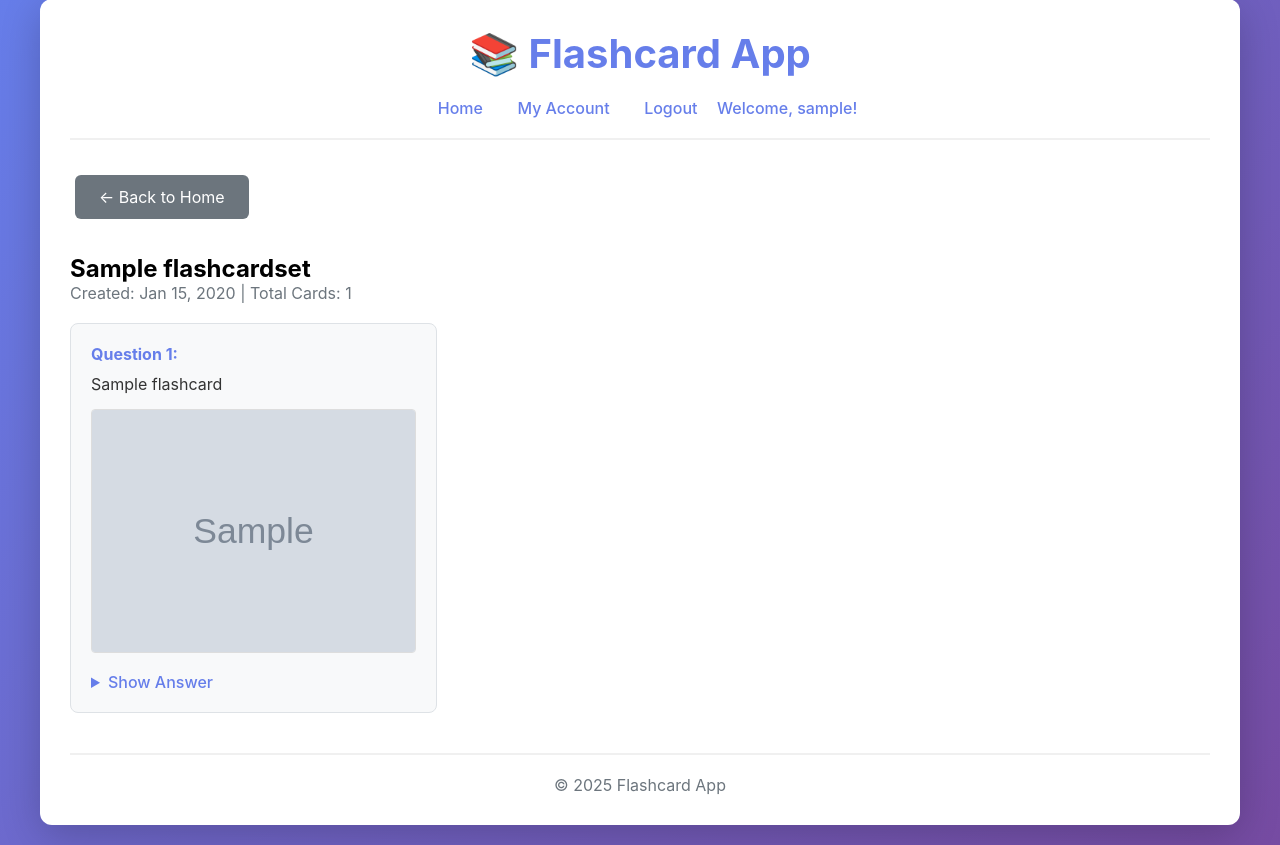
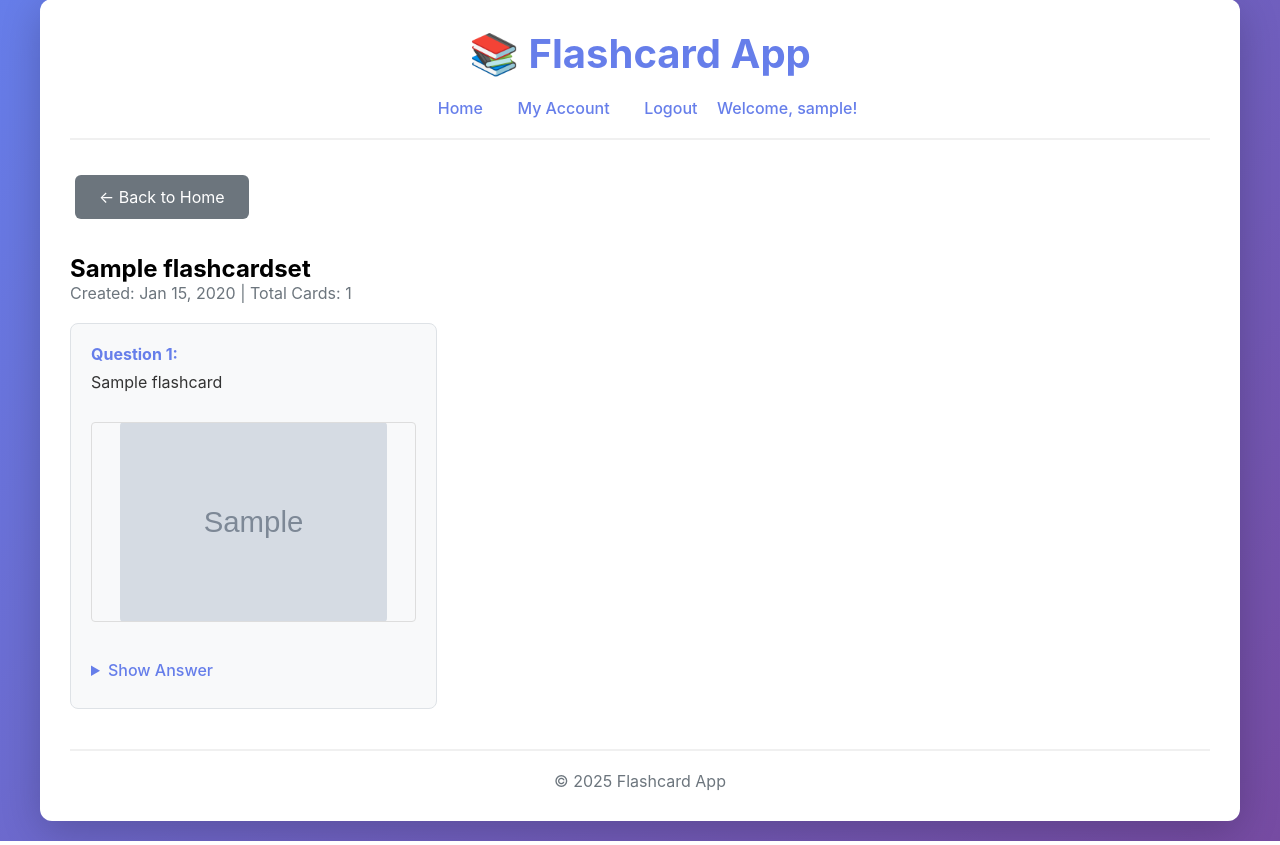
Before and after one commit to AndreiYo037/webapp_1, a Django app: page /set/1/ in a window 1280 px wide. Shown: the part 21-866 px from the top of the page. Run offline with Django 4.2, Linux system fonts and the light colour scheme; a user stored in the database is signed in; tables that the repository leaves empty hold one stand-in row (values such as "Sample post"); grey boxes marked "Sample" are stand-in pictures.

Commit message:
Fix flashcard layout - ensure images don't cover text and everything fits - Reduced image container max-height from 280px to 200px - Added text max-height with overflow-y: auto for long questions/answers - Changed image-container flex from flex: 1 to flex: 1 1 auto for better sizing - Reduced padding from 25px to 20px for more space - Changed overflow from overflow-y: auto to overflow: hidden on card faces - Updated image sizing to use object-fit: contain for better display

```diff
--- a/flashcards/templates/flashcards/view_flashcards.html
+++ b/flashcards/templates/flashcards/view_flashcards.html
@@ -1,6 +1,86 @@
 {% extends 'flashcards/base.html' %}
 
 {% block title %}{{ flashcard_set.title }} - Flashcard App{% endblock %}
+
+{% block extra_css %}
+<style>
+    .flashcard-container {
+        display: flex;
+        flex-direction: column;
+        height: 100%;
+        min-height: 400px;
+    }
+
+    .flashcard-question {
+        flex: 0 0 auto;
+        margin-bottom: 15px;
+    }
+
+    .flashcard-question strong {
+        color: #667eea;
+        display: block;
+        margin-bottom: 8px;
+    }
+
+    .flashcard-question p {
+        color: #333;
+        margin: 0;
+        max-height: 120px;
+        overflow-y: auto;
+        padding-right: 5px;
+    }
+
+    .image-container {
+        flex: 1 1 auto;
+        margin: 15px 0;
+        max-height: 200px;
+        overflow: hidden;
+        display: flex;
+        align-items: center;
+        justify-content: center;
+        background: #f8f9fa;
+        border-radius: 4px;
+        border: 1px solid #ddd;
+    }
+
+    .image-container img {
+        max-width: 100%;
+        max-height: 200px;
+        height: auto;
+        width: auto;
+        object-fit: contain;
+        border-radius: 4px;
+    }
+
+    .flashcard-answer {
+        flex: 0 0 auto;
+        margin-top: 15px;
+    }
+
+    .flashcard-answer summary {
+        cursor: pointer;
+        color: #667eea;
+        font-weight: 500;
+        padding: 8px 0;
+    }
+
+    .flashcard-answer p {
+        margin-top: 10px;
+        padding: 10px;
+        background: #e9ecef;
+        border-radius: 4px;
+        color: #333;
+        max-height: 200px;
+        overflow-y: auto;
+    }
+
+    .card {
+        padding: 20px;
+        display: flex;
+        flex-direction: column;
+    }
+</style>
+{% endblock %}
 
 {% block content %}
 <div style="margin-bottom: 30px;">
@@ -15,22 +95,22 @@
 
 <div class="card-grid">
     {% for flashcard in flashcards %}
-    <div class="card" style="position: relative;">
-        <div style="margin-bottom: 15px;">
-            <strong style="color: #667eea;">Question {{ forloop.counter }}:</strong>
-            <p style="margin-top: 10px; color: #333;">{{ flashcard.question }}</p>
+    <div class="card flashcard-container">
+        <div class="flashcard-question">
+            <strong>Question {{ forloop.counter }}:</strong>
+            <p>{{ flashcard.question }}</p>
         </div>
         {% if flashcard.cropped_image %}
-        <div style="margin: 15px 0;">
-            <img src="{{ flashcard.cropped_image.url }}" alt="Flashcard image" style="max-width: 100%; height: auto; border-radius: 4px; border: 1px solid #ddd;">
+        <div class="image-container">
+            <img src="{{ flashcard.cropped_image.url }}" alt="Flashcard image">
         </div>
         {% endif %}
-        <details style="margin-top: 15px;">
-            <summary style="cursor: pointer; color: #667eea; font-weight: 500;">Show Answer</summary>
-            <p style="margin-top: 10px; padding: 10px; background: #e9ecef; border-radius: 4px; color: #333;">
-                {{ flashcard.answer }}
-            </p>
-        </details>
+        <div class="flashcard-answer">
+            <details>
+                <summary>Show Answer</summary>
+                <p>{{ flashcard.answer }}</p>
+            </details>
+        </div>
     </div>
     {% endfor %}
 </div>
```
